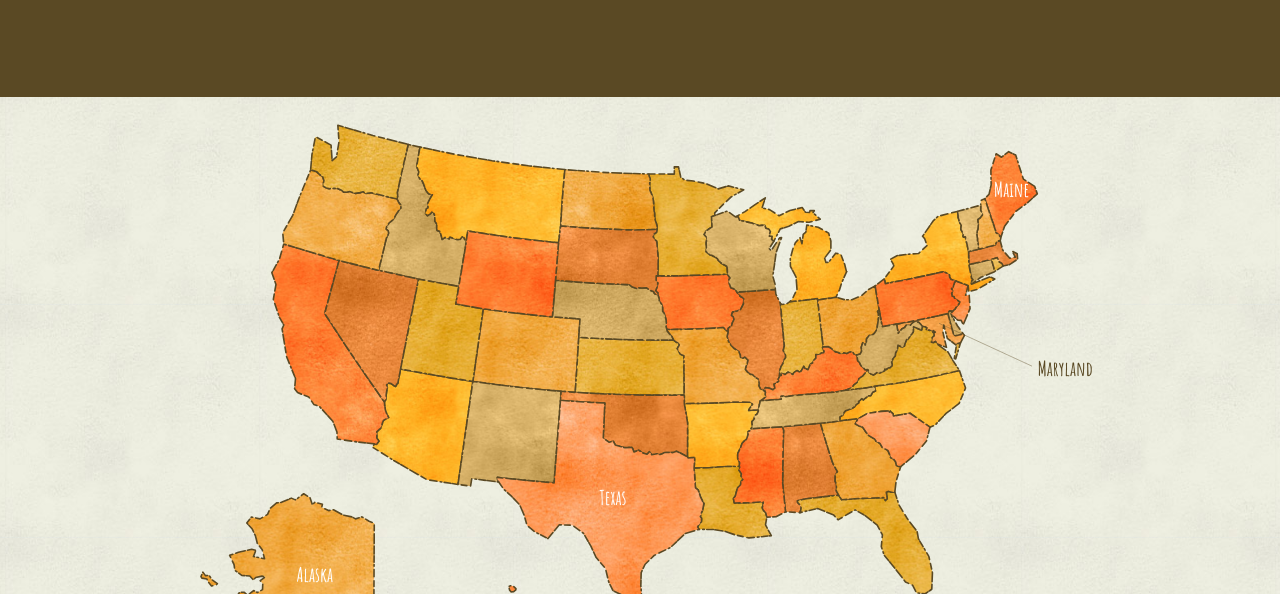
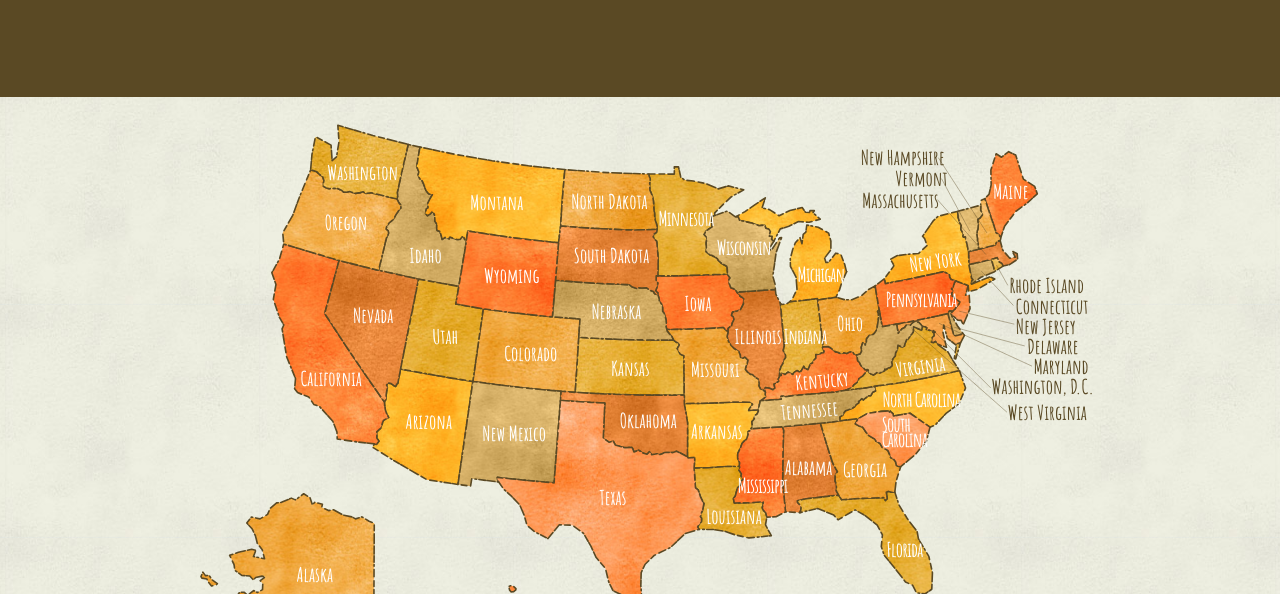
Before and after one commit to npp/niftymock, a website: page index.html in a window 1280 px wide. Shown: the part 358-952 px from the top of the page. Drawn offline with Linux system fonts and the light colour scheme.

Commit message:
Add state text

```diff
--- a/index.html
+++ b/index.html
@@ -144,73 +144,73 @@
             </g>
 
             <!--
-            TEXT:
+            TEXT: +175 +59
+            TEXT LINES: +185 +34
             LINES: +204,+28 +204,+28
+            LINES: +187,+28
             -->
 
             <text id="AK-TXT" data-target="AK" x="175" y="600" xml:space="preserve" class="text">Alaska</text>
-            <!--<text id="AL-TXT" x="604.18536" y="409.40634" xml:space="preserve" class="text">Alabama</text>
-            <text id="AR-TXT" x="499.73709" y="373.54156" xml:space="preserve" class="text">Arkansas</text>
-            <text id="AZ-TXT" x="168.14526" y="371.02478" xml:space="preserve" class="text">Arizona</text>
-            <text id="CA-TXT" x="45.038013" y="309.55774" xml:space="preserve" class="text">California</text>
-            <text id="CO-TXT" x="280.14401" y="287.96948" xml:space="preserve" class="text">Colorado</text>
-            <text id="CT-TXT" x="880.09967" y="234.6066" xml:space="preserve" class="text">Connecticut</text>
-            <path id="CT-LINE" d="M 875.44385,230.52244 834.96292,187.62072" class="line"/>
-            <text id="DC-TXT" x="850.28967" y="330.10004" transform="scale(0.997653, 1.00235)" xml:space="preserve" class="text">Washington, D.C.</text>
-            <path id="DC-LINE" d="m 845.96512,326.11714 -69.8547,-63.75859" class="line"/>
-            <text id="DE-TXT" x="894.18134" y="284.45825" xml:space="preserve" class="text">Delaware</text>
-            <path id="DE-LINE" d="M 889.64772,280.38118 800.78485,257.63703" class="line"/>
-            <text id="FL-TXT" x="722.66052" y="523.29272" xml:space="preserve" class="text">Florida</text>
-            <text id="GA-TXT" x="671.35779" y="416.31451" xml:space="preserve" class="text">Georgia</text>
-            <text id="HI-TXT" x="245.28613" y="557.396" xml:space="preserve" class="text">Hawaii</text>
-            <text id="IA-TXT" x="490.29901" y="230.7117" xml:space="preserve" class="text">Iowa</text>
-            <text id="ID-TXT" x="166.47487" y="172.39073" xml:space="preserve" class="text">Idaho</text>
-            <text id="IL-TXT" x="557.62408" y="267.20569" xml:space="preserve" class="text">Illinois</text>
-            <text id="IN-TXT" x="604.18536" y="266.57651" xml:space="preserve" class="text">Indiana</text>
-            <text id="KS-TXT" x="399.69324" y="303.69971" xml:space="preserve" class="text">Kansas</text>
-            <text id="KY-TXT" x="618.02789" y="321.31747" xml:space="preserve" class="text">Kentucky</text>
-            <text id="LA-TXT" x="513.57959" y="477.36066" xml:space="preserve" class="text">Louisiana</text>
-            <text id="MA-TXT" x="693.29547" y="101.74197" xml:space="preserve" class="text">Massachusetts </text>
-            <path id="MA-LINE" d="m 781.66875,99.441141 47.70736,71.898419" class="line"/>
-            d="M 891,305 776,252"
-          -->
-            <text id="MD-TXT" x="1092" y="345" xml:space="preserve" class="text text-dark">Maryland</text>
-            <path id="MD-LINE" d="M 1085,333 970,280" class="line line-dark"></path>
-            <text id="ME-TXT" data-target="ME" x="1038" y="124" xml:space="preserve" class="text">Maine</text>
-            <!--<text id="MI-TXT" x="618.65717" y="193.58853" xml:space="preserve" class="text">MI</text>
-            <text id="MN-TXT" x="458.2095" y="136.33075" xml:space="preserve" class="text">Minnesota</text>
-            <text id="MO-TXT" x="498.47867" y="303.07047" xml:space="preserve" class="text">Missouri</text>
-            <text id="MS-TXT" x="546.55902" y="422.46701" xml:space="preserve" class="text">Mississippi</text>
-            <text id="MT-TXT" x="241.35042" y="108.84089" xml:space="preserve" class="text">Montana</text>
-            <text id="NC-TXT" x="707.45154" y="346.11713" xml:space="preserve" class="text">North Carolina</text>
-            <text id="ND-TXT" x="360.05322" y="112.42088" xml:space="preserve" class="text">North Dakota</text>
-            <text id="NE-TXT" x="379.55862" y="237.63298" xml:space="preserve" class="text">Nebraska</text>
-            <text id="NH-TXT" x="688.02747" y="50.129452" xml:space="preserve" class="text">New Hampshire</text>
-            <path id="NH-LINE" d="m 782.92421,47.724723 57.1233,85.142877" class="line"/>
-            <text id="NJ-TXT" x="880.81952" y="258.21719" xml:space="preserve" class="text">New Jersey</text>
-            <path id="NJ-LINE" d="M 876.68674,253.98018 808.77452,237.56866" class="line"/>
-            <text id="NM-TXT" x="257.49258" y="384.86731" xml:space="preserve" class="text">New Mexico</text>
-            <text id="NV-TXT" x="100.40819" y="242.86186" xml:space="preserve" class="text">Nevada</text>
-            <text id="NY-TXT" x="746.38599" y="184.77963" xml:space="preserve" class="text">New York</text>
-            <text id="OH-TXT" x="664.58923" y="252.10475" xml:space="preserve" class="text">Ohio</text>
-            <text id="OK-TXT" x="411.01898" y="365.36188" xml:space="preserve" class="text">Oklahoma</text>
-            <text id="OR-TXT" x="67.060242" y="140.30121" xml:space="preserve" class="text">Oregon</text>
-            <text id="PA-TXT" x="718.07178" y="226.93648" xml:space="preserve" class="text">Pennsylvania</text>
-            <text id="RI-TXT" x="872.57471" y="209.56302" xml:space="preserve" class="text">RI</text>
-            <path id="RI-LINE" d="M 868.96335,205.1025 849.1668,183.60704" class="line"/>
-            <text id="SC-TXT" x="710.78186" y="374.01813" xml:space="preserve" class="text">South <tspan x="710.78186" y="387.10513" id="tspan894">Carolina</tspan></text>
-            <text id="SD-TXT" x="362.57007" y="175.97078" xml:space="preserve" class="text">South Dakota</text>
-            <text id="TN-TXT" x="590.97198" y="356.55298" xml:space="preserve" class="text">Tennessee</text>
-          --><text id="TX-TXT" data-target="TX" x="550" y="505" xml:space="preserve" class="text">Texas</text>
-            <!--<text id="UT-TXT" x="193.94273" y="265.31805" xml:space="preserve" class="text">Utah</text>
-            <text id="VA-TXT" x="734.12585" y="307.7486" xml:space="preserve" class="text">Virginia</text>
-            <text id="VT-TXT" x="731.39783" y="76.573715" xml:space="preserve" class="text">Vermont</text>
-            <path id="VT-LINE" d="m 781.66875,73.582937 37.03598,55.500543" class="line"/>
-            <text id="WA-TXT" x="76.498344" y="66.684082" xml:space="preserve" class="text">Washington</text>
-            <text id="WI-TXT" x="524.90533" y="162.1282" xml:space="preserve" class="text">Wisconsin</text>
-            <text id="WV-TXT" x="872.07739" y="355.1795" xml:space="preserve" class="text">West Virginia</text>
-            <path id="WV-LINE" d="M 867.27687,351.19938 723.5514,268.78604" class="line"/>
-            <text id="WY-TXT" x="256.86337" y="199.88058" xml:space="preserve" class="text">Wyoming</text>-->
+            <text id="AL-TXT" x="779" y="468" xml:space="preserve" class="text">Alabama</text>
+            <text id="AR-TXT" x="663" y="423" xml:space="preserve" class="text">Arkansas</text>
+            <text id="AZ-TXT" x="310" y="411" xml:space="preserve" class="text">Arizona</text>
+            <text id="CA-TXT" x="180" y="358" xml:space="preserve" class="text">California</text>
+            <text id="CO-TXT" x="432" y="326" xml:space="preserve" class="text">Colorado</text>
+            <text id="CT-TXT" x="1065" y="268" xml:space="preserve" class="text text-out">Connecticut</text>
+            <path id="CT-LINE" d="M 1062,258 1022,215" class="line"/>
+            <text id="DC-TXT" x="1035" y="368" xml:space="preserve" class="text text-out">Washington, D.C.</text>
+            <path id="DC-LINE" d="M 1034,360 964,290" class="line"/>
+            <text id="DE-TXT" x="1079" y="318" xml:space="preserve" class="text text-out">Delaware</text>
+            <path id="DE-LINE" d="M 1076,308 989,285" class="line"/>
+            <text id="FL-TXT" x="905" y="569" xml:space="preserve" class="text text-tight">Florida</text>
+            <text id="GA-TXT" x="851" y="470" xml:space="preserve" class="text">Georgia</text>
+            <text id="HI-TXT" x="410" y="685" xml:space="preserve" class="text text-out">Hawaii</text>
+            <text id="IA-TXT" x="655" y="265" xml:space="preserve" class="text">Iowa</text>
+            <text id="ID-TXT" x="315" y="205" xml:space="preserve" class="text">Idaho</text>
+            <text id="IL-TXT" x="717" y="305" xml:space="preserve" class="text">Illinois</text>
+            <text id="IN-TXT" x="778" y="305" xml:space="preserve" class="text text-tight">Indiana</text>
+            <text id="KS-TXT" x="564" y="345" xml:space="preserve" class="text">Kansas</text>
+            <text id="KY-TXT" x="793" y="363" transform="rotate(-5, 793, 363)" xml:space="preserve" class="text">Kentucky</text>
+            <text id="LA-TXT" x="682" y="528" xml:space="preserve" class="text">Louisiana</text>
+            <text id="MA-TXT" x="875" y="137" xml:space="preserve" class="text text-out">Massachusetts</text>
+            <path id="MA-LINE" d="m 968,127 60,68" class="line"/>
+            <text id="MD-TXT" x="1087" y="343" xml:space="preserve" class="text text-out">Maryland</text>
+            <path id="MD-LINE" d="M 1085,333 970,280" class="line"></path>
+            <text id="ME-TXT" x="1037" y="126" xml:space="preserve" class="text">Maine</text>
+            <text id="MI-TXT" x="795" y="229" xml:space="preserve" class="text text-tight">Michigan</text>
+            <text id="MN-TXT" x="623" y="160" xml:space="preserve" class="text text-tight">Minnesota</text>
+            <text id="MO-TXT" x="663" y="347" xml:space="preserve" class="text">Missouri</text>
+            <text id="MS-TXT" x="721" y="490" xml:space="preserve" class="text text-tight">Mississippi</text>
+            <text id="MT-TXT" x="390" y="140" xml:space="preserve" class="text">Montana</text>
+            <text id="NC-TXT" x="900" y="383" xml:space="preserve" class="text text-tight">North Carolina</text>
+            <text id="ND-TXT" x="515" y="138" xml:space="preserve" class="text">North Dakota</text>
+            <text id="NE-TXT" x="540" y="275" xml:space="preserve" class="text">Nebraska</text>
+            <text id="NH-TXT" x="873" y="84" xml:space="preserve" class="text text-out">New Hampshire</text>
+            <path id="NH-LINE" d="m 969,75 60,93" class="line"/>
+            <text id="NJ-TXT" x="1065" y="293" xml:space="preserve" class="text text-out">New Jersey</text>
+            <path id="NJ-LINE" d="M 1063,281 995,265" class="line"/>
+            <text id="NM-TXT" x="405" y="425" xml:space="preserve" class="text">New Mexico</text>
+            <text id="NV-TXT" x="245" y="280" xml:space="preserve" class="text">Nevada</text>
+            <text id="NY-TXT" x="935" y="217" xml:space="preserve" transform="rotate(-8, 935, 217)" class="text">New York</text>
+            <text id="OH-TXT" x="844" y="289" xml:space="preserve" class="text">Ohio</text>
+            <text id="OK-TXT" x="575" y="410" xml:space="preserve" class="text">Oklahoma</text>
+            <text id="OR-TXT" x="210" y="165" xml:space="preserve" class="text">Oregon</text>
+            <text id="PA-TXT" x="904" y="260" xml:space="preserve" class="text text-tight">Pennsylvania</text>
+            <text id="RI-TXT" x="1057" y="243" xml:space="preserve" class="text text-out">Rhode Island</text>
+            <path id="RI-LINE" d="M 1055,233 1041,208" class="line"/>
+            <text id="SC-TXT" x="899" y="414" xml:space="preserve" class="text text-tight">South <tspan x="899" y="433">Carolina</tspan></text>
+            <text id="SD-TXT" x="518" y="205" xml:space="preserve" class="text">South Dakota</text>
+            <text id="TN-TXT" x="775" y="400" xml:space="preserve" transform="rotate(-5, 775, 400)" class="text">Tennessee</text>
+            <text id="TX-TXT" data-target="TX" x="550" y="505" xml:space="preserve" class="text">Texas</text>
+            <text id="UT-TXT" x="343" y="305" xml:space="preserve" class="text">Utah</text>
+            <text id="VA-TXT" x="918" y="347" xml:space="preserve" transform="rotate(-8, 918, 347)" class="text">Virginia</text>
+            <text id="VT-TXT" x="916" y="110" xml:space="preserve" class="text text-out">Vermont</text>
+            <path id="VT-LINE" d="m 973,101 35,65" class="line"/>
+            <text id="WA-TXT" x="213" y="103" xml:space="preserve" class="text">Washington</text>
+            <text id="WI-TXT" x="695" y="195" xml:space="preserve" class="text text-tight">Wisconsin</text>
+            <text id="WV-TXT" x="1055" y="400" xml:space="preserve" class="text text-out">West Virginia</text>
+            <path id="WV-LINE" d="M 1054,390 935,285" class="line"/>
+            <text id="WY-TXT" x="407" y="230" xml:space="preserve" class="text">Wyoming</text>
           </svg>
         </div>
       </div>
--- a/scss/custom/_settings.scss
+++ b/scss/custom/_settings.scss
@@ -5,7 +5,7 @@ $green: #61A166;
 $map-background: #ececdf;
 $map-stroke-color: $dark-brown;
 $map-text-color: #FFF;
-$map-text-dark-color: $dark-brown;
+$map-text-out-color: $dark-brown;
 $map-font-family: 'Amatic SC';
 $map-font-size: rem-calc(25);
 
```
Also changed, not shown: scss/custom/_map.scss (+20 -15 lines), stylesheets/app.css.
